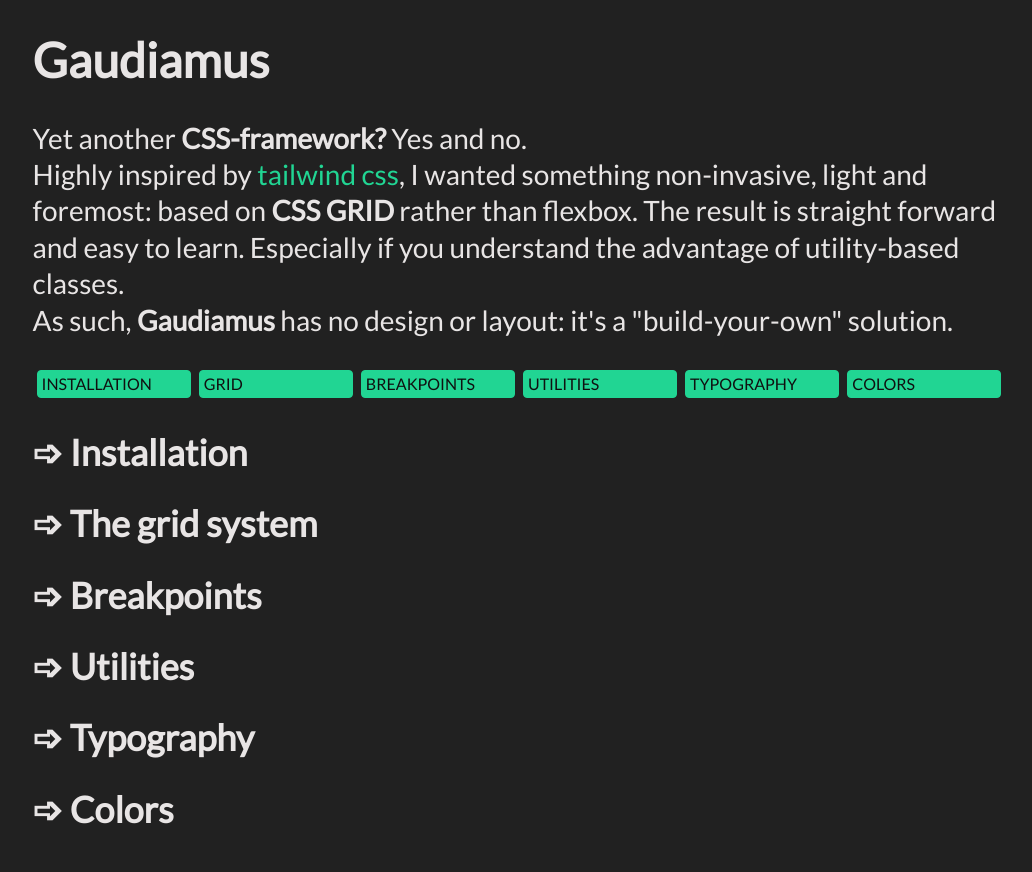
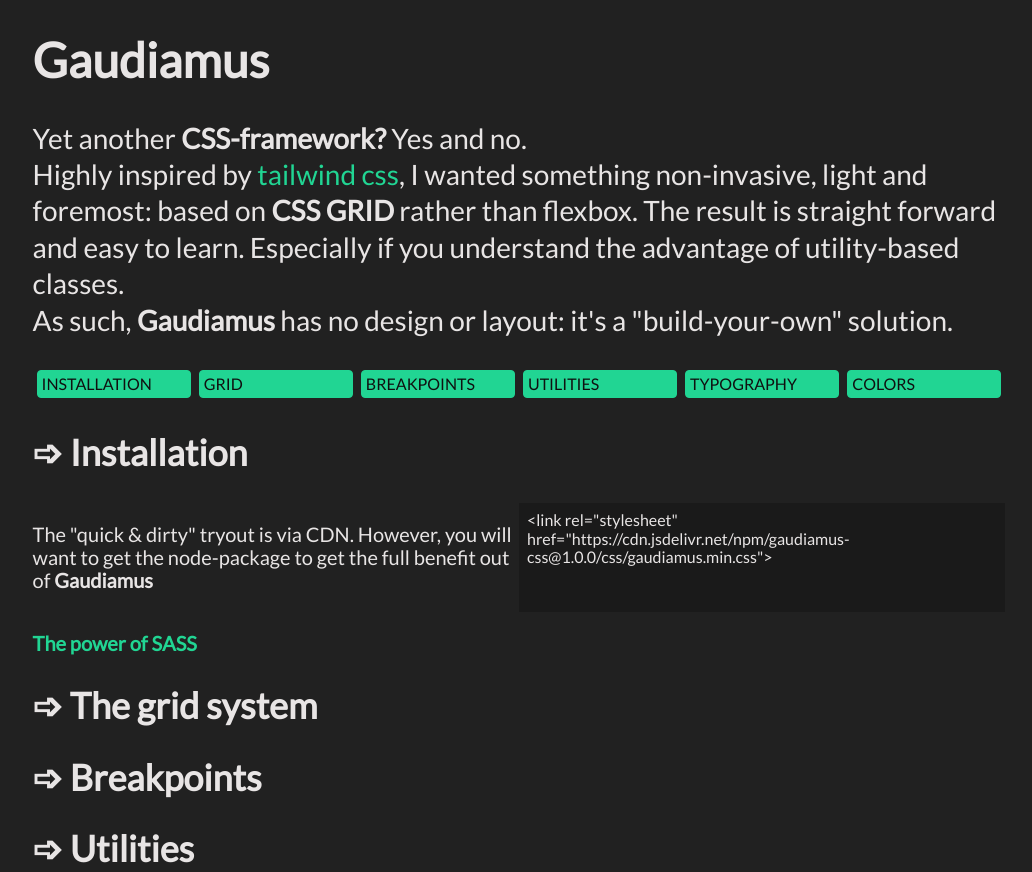
Before and after one commit to gaudiamus-css/gaudiamus-css.github.io, a website: page index.html in a window 1280 px wide. Shown: the top 872 px of the page, without its empty margins (121-1153 px from the left). Drawn offline with nearby package versions, Linux system fonts and the light colour scheme.

Commit message:
prepare readme & docs

```diff
--- a/index.html
+++ b/index.html
@@ -4,8 +4,9 @@
     <meta charset="UTF-8">
     <title>Gaudiamus</title>
     <meta name="viewport" content="width=device-width, initial-scale=1.0">
-    <link rel="stylesheet" href="node_modules/normalize.css/normalize.css">
+    <link rel="stylesheet" href="https://cdn.jsdelivr.net/npm/normalize.css@8.0.1/normalize.min.css">
     <link rel="stylesheet" href="css/gaudiamus.min.css">
+<!--    <link rel="stylesheet" href="https://cdn.jsdelivr.net/npm/gaudiamus-css@1.0.0/css/gaudiamus.min.css">-->
     <script src="https://cdn.jsdelivr.net/gh/alpinejs/alpine@v2.3.5/dist/alpine.min.js" defer></script>
     <link href="https://fonts.googleapis.com/css2?family=Lato&display=swap" rel="stylesheet">
     <style>
@@ -32,6 +33,17 @@
 
 
     <h2 class="font-xl" id="installation">➩ Installation</h2>
+    <div class="grid-12 md:grid-6-6">
+        <p class="font-md m-r-1">
+            The "quick & dirty" tryout is via CDN. However, you will want to get the node-package to get the full benefit out of
+            <strong>Gaudiamus</strong>
+        </p>
+        <div class="bg-gray p-2 place-x-stretch">
+            &lt;link rel="stylesheet" <wbr>href="https://cdn.jsdelivr.net/npm/gaudiamus-css@1.0.0/css/gaudiamus.min.css">
+        </div>
+    </div>
+    <h3 class="font-md text-accent">The power of SASS</h3>
+
     <h2 class="font-xl" id="grid">➩ The grid system</h2>
     <h2 class="font-xl" id="breakpoints">➩ Breakpoints</h2>
     <h2 class="font-xl" id="utilities">➩ Utilities</h2>
--- a/package.json
+++ b/package.json
@@ -2,7 +2,7 @@
   "name": "gaudiamus-css",
   "version": "1.0.0",
   "description": "css-grid based css-only framework for the creator & minimalist",
-  "main": "scss/indes.css",
+  "main": "scss/index.scss",
   "repository": "https://github.com/gaudiamus-css/gaudiamus-css.github.io",
   "author": "Stefan Roehrl",
   "license": "GPL-3.0-or-later",
```
Also changed, not shown: README.md (added).
